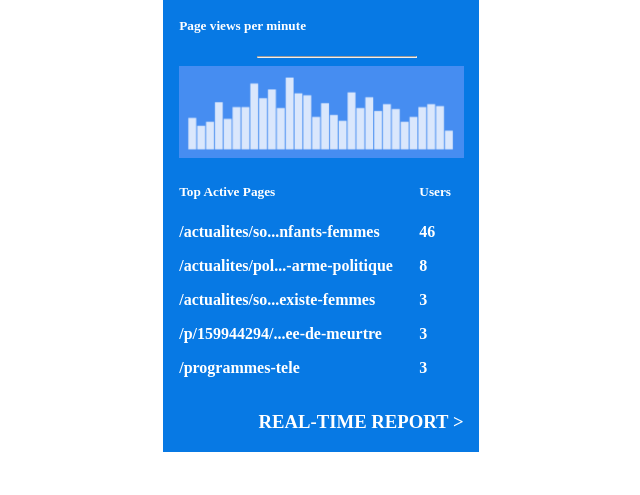
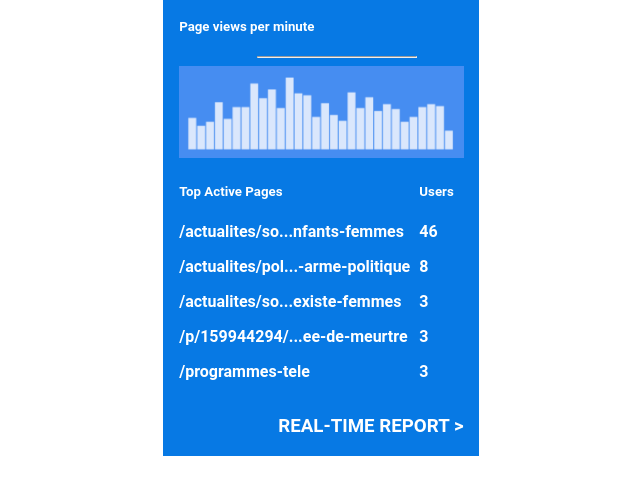
Before and after one commit to basileLeroy/css-integration, a plain HTML site: page index-02.html in a window 1280 px wide. Shown: the part 251-746 px from the top of the page, without its empty margins (287-927 px from the left). Drawn offline with Linux system fonts and the light colour scheme.

Commit message:
pushing interface-02 to dev

```diff
--- a/index-02.html
+++ b/index-02.html
@@ -47,7 +47,7 @@
 
 
       <div class="footer">
-        <h3>REAL-TIME REPORT ></h3>
+        <h3>REAL-TIME REPORT <b>></b></h3>
       </div>
 
 
--- a/styles/style-02.scss
+++ b/styles/style-02.scss
@@ -1,5 +1,7 @@
 body {
     color: white;
+    font-family: 'Roboto', sans-serif;
+
 
     .container {
         display: flex;
```
Also changed, not shown: styles/style-02.css, 2 other files.
